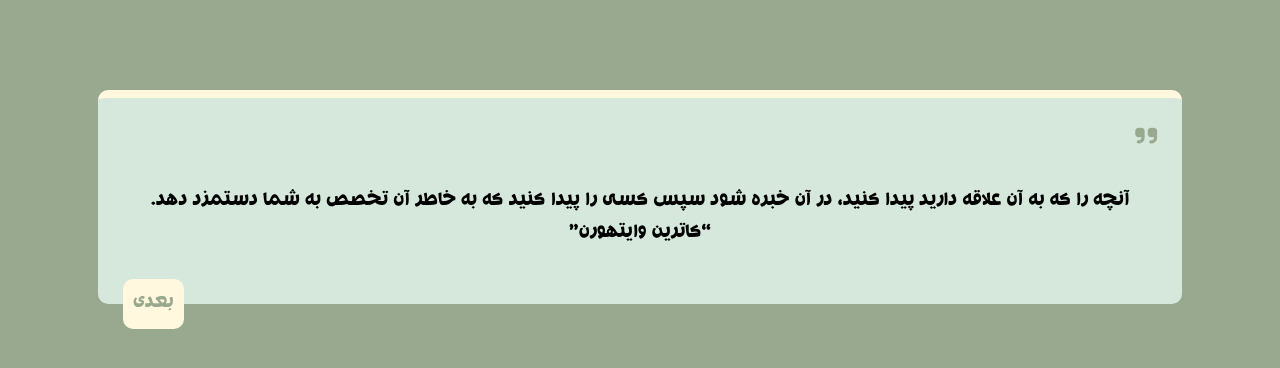
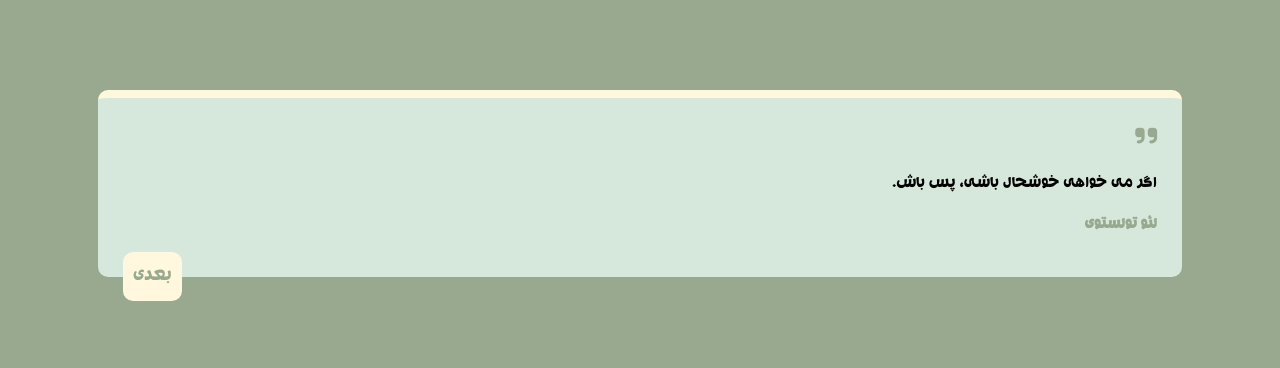
Before and after one commit to Hanieghorbani/quotes-mini, a plain HTML site: page index.html in a window 1280 px wide. Drawn offline with Linux system fonts and the light colour scheme.

Commit message:
add name of quote

```diff
--- a/index.html
+++ b/index.html
@@ -11,7 +11,8 @@
 <body>
     <div class="container">
         <i class="fas fa-quote-right"></i>
-        <p id = pQuets></p>
+        <p id = pQuots></p>
+        <p id="nameOfQuote"></p>
         <span><a id="nextBtn">بعدی</a></span>
     </div>
 
--- a/script.js
+++ b/script.js
@@ -1,28 +1,49 @@
-let quets = [
-    'شکست خوردن سخت است اما سخت تر از شکست آن است که هرگز برای موفقیت تلاش نکنیم. “تئودور روزولت”',
-    'من امروز انسان موفقی هستم زیرا دوستی داشتم که به من اعتقاد داشت و نمی خواستم او را نا امید کنم. “آبراهام لینکلن”',
-    'اجازه دهید همیشه با لبخند با هم روبرو شویم، زیرا لبخند سرآغاز عشق است. “مادر ترزا”',
-    'انتخاب هایی که در طول زندگی می کنیم بیشتر از توانایی های ما حقیقت وجودی مان را نشان می دهند. “جی کی رولینگ”',
-    'فقط زمانی کاری را به فردا موکول کن که برایت اهمیت نداشته باشد که بمیری و انجامش نداده باشی. “پابلو پیکاسو”',
-    'اگر می خواهی خوشحال باشی، پس باش. “لئو تولستوی”',
-    'اغلب شکست های زندگی برای افرادی رخ داده که موقع تسلیم شدن نمی دانستند چقدر به موفقیت نزدیک شده اند. “توماس ادیسون”',
-    'اگر می خواهید زندگی شادی داشته باشید، زندگی خود را به یک هدف گره بزنید نه آدم ها و چیزها. ” آلبرت انیشتین”',
-    'اگر کارتان خوردن یک قورباغه است بهتر است اول صبح انجامش دهید، اگر کارتان خوردن دو قورباغه است، بهتر است ابتدا قورباغه بزرگ تر را بخورید. “مارک تواین”',
-    'آنچه را که به آن علاقه دارید پیدا کنید، در آن خبره شود سپس کسی را پیدا کنید که به خاطر آن تخصص به شما دستمزد دهد. “کاترین وایتهورن”',
-    'زندگی همه انسان ها یکسان به پایان می رسد، تنها نحوه زندگی کردن و نحوه مرگ افراد است که باعث تمایز آن فرد با دیگران می شود. “ارنست همینگوی”',
-    'هر کاری که می توانید یا آرزوی انجام دادنش را دارید شروع کنید زیرا جسارت با خود نبوغ، قدرت و جادو به همراه می آورد. “ولفانگ گوته”',
-    'معتقدم هر کسی قدرت درونی ای دارد که برنده و بازنده را می سازد و برنده ها کسانی هستند که واقعا به حقیقت قلب شان گوش می دهند. “سیلوستر استالونه”',
-    'در زندگی مهم این نیست که به ایده آل زندگی تان برسید، بلکه مهم این است که در مسیر رسیدن به ایده آل زندگی تان حرکت کنید. “دکتر الهی قمشه ای”'
+// let quets = [
+//     'شکست خوردن سخت است اما سخت تر از شکست آن است که هرگز برای موفقیت تلاش نکنیم. “تئودور روزولت”',
+//     'من امروز انسان موفقی هستم زیرا دوستی داشتم که به من اعتقاد داشت و نمی خواستم او را نا امید کنم. “آبراهام لینکلن”',
+//     'اجازه دهید همیشه با لبخند با هم روبرو شویم، زیرا لبخند سرآغاز عشق است. “مادر ترزا”',
+//     'انتخاب هایی که در طول زندگی می کنیم بیشتر از توانایی های ما حقیقت وجودی مان را نشان می دهند. “جی کی رولینگ”',
+//     'فقط زمانی کاری را به فردا موکول کن که برایت اهمیت نداشته باشد که بمیری و انجامش نداده باشی. “پابلو پیکاسو”',
+//     'اگر می خواهی خوشحال باشی، پس باش. “لئو تولستوی”',
+//     'اغلب شکست های زندگی برای افرادی رخ داده که موقع تسلیم شدن نمی دانستند چقدر به موفقیت نزدیک شده اند. “توماس ادیسون”',
+//     'اگر می خواهید زندگی شادی داشته باشید، زندگی خود را به یک هدف گره بزنید نه آدم ها و چیزها. ” آلبرت انیشتین”',
+//     'اگر کارتان خوردن یک قورباغه است بهتر است اول صبح انجامش دهید، اگر کارتان خوردن دو قورباغه است، بهتر است ابتدا قورباغه بزرگ تر را بخورید. “مارک تواین”',
+//     'آنچه را که به آن علاقه دارید پیدا کنید، در آن خبره شود سپس کسی را پیدا کنید که به خاطر آن تخصص به شما دستمزد دهد. “کاترین وایتهورن”',
+//     'زندگی همه انسان ها یکسان به پایان می رسد، تنها نحوه زندگی کردن و نحوه مرگ افراد است که باعث تمایز آن فرد با دیگران می شود. “ارنست همینگوی”',
+//     'هر کاری که می توانید یا آرزوی انجام دادنش را دارید شروع کنید زیرا جسارت با خود نبوغ، قدرت و جادو به همراه می آورد. “ولفانگ گوته”',
+//     'معتقدم هر کسی قدرت درونی ای دارد که برنده و بازنده را می سازد و برنده ها کسانی هستند که واقعا به حقیقت قلب شان گوش می دهند. “سیلوستر استالونه”',
+//     'در زندگی مهم این نیست که به ایده آل زندگی تان برسید، بلکه مهم این است که در مسیر رسیدن به ایده آل زندگی تان حرکت کنید. “دکتر الهی قمشه ای”'
+// ]
+
+const quotes = [
+    {
+        name: 'تئودور روزولت',
+        quote: 'شکست خوردن سخت است اما سخت تر از شکست آن است که هرگز برای موفقیت تلاش نکنیم.'
+    },
+    {
+        name: 'آبراهام لینکلن',
+        quote: 'من امروز انسان موفقی هستم زیرا دوستی داشتم که به من اعتقاد داشت و نمی خواستم او را نا امید کنم.'
+    },
+    {
+        name: 'لئو تولستوی',
+        quote: 'اگر می خواهی خوشحال باشی، پس باش.'
+    },
+    {
+        name: 'توماس ادیسون',
+        quote: 'اغلب شکست های زندگی برای افرادی رخ داده که موقع تسلیم شدن نمی دانستند چقدر به موفقیت نزدیک شده اند'
+    }
 ]
 
-let pQuets = document.getElementById("pQuets")
-let nextBtn = document.getElementById('nextBtn')
 
 
+let pQuote = document.getElementById("pQuots")
+let nextBtn = document.getElementById('nextBtn')
+let nameOfQuote = document.getElementById('nameOfQuote')
+
 function randQuets() {
-    let randomNum = Math.floor(Math.random() * quets.length)
-    pQuets.innerText = quets[randomNum]
-
+    let randomNum = Math.floor(Math.random() * quotes.length)
+    pQuote.innerText = quotes[randomNum].quote
+    nameOfQuote.innerText = quotes[randomNum].name
 
 }
 randQuets()
--- a/style.css
+++ b/style.css
@@ -15,7 +15,7 @@ body {
 #pQuets {
     padding: 10px 15px;
     text-align: center;
-    font-size: 20px;
+    font-size: 30px;
 }
 
 a {
@@ -24,7 +24,7 @@ a {
     background-color: #fff8de;
     padding: 10px;
     border-radius: 10px;
-    font-size: 19px;
+    font-size: 18px;
     float: left;
     cursor: pointer;
 }
@@ -33,6 +33,12 @@ i{
     font-size: 25px;
     color: #99a98f;
 }
+
+#nameOfQuote{
+    color: #99a98f;
+    font-weight: bold;
+    font-size: 15px;
+}
 @font-face {
     font-family: moslaq;
     src: url(moslaq.ttf);
```
